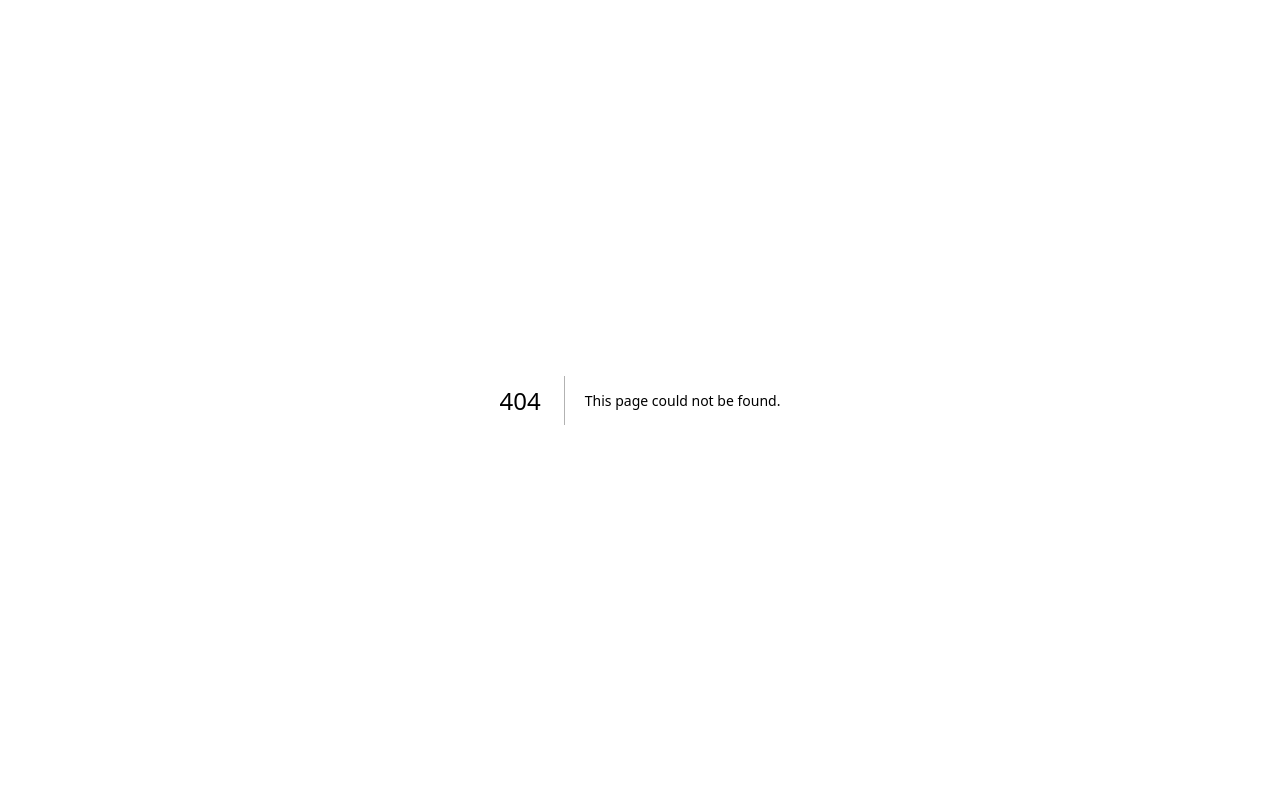
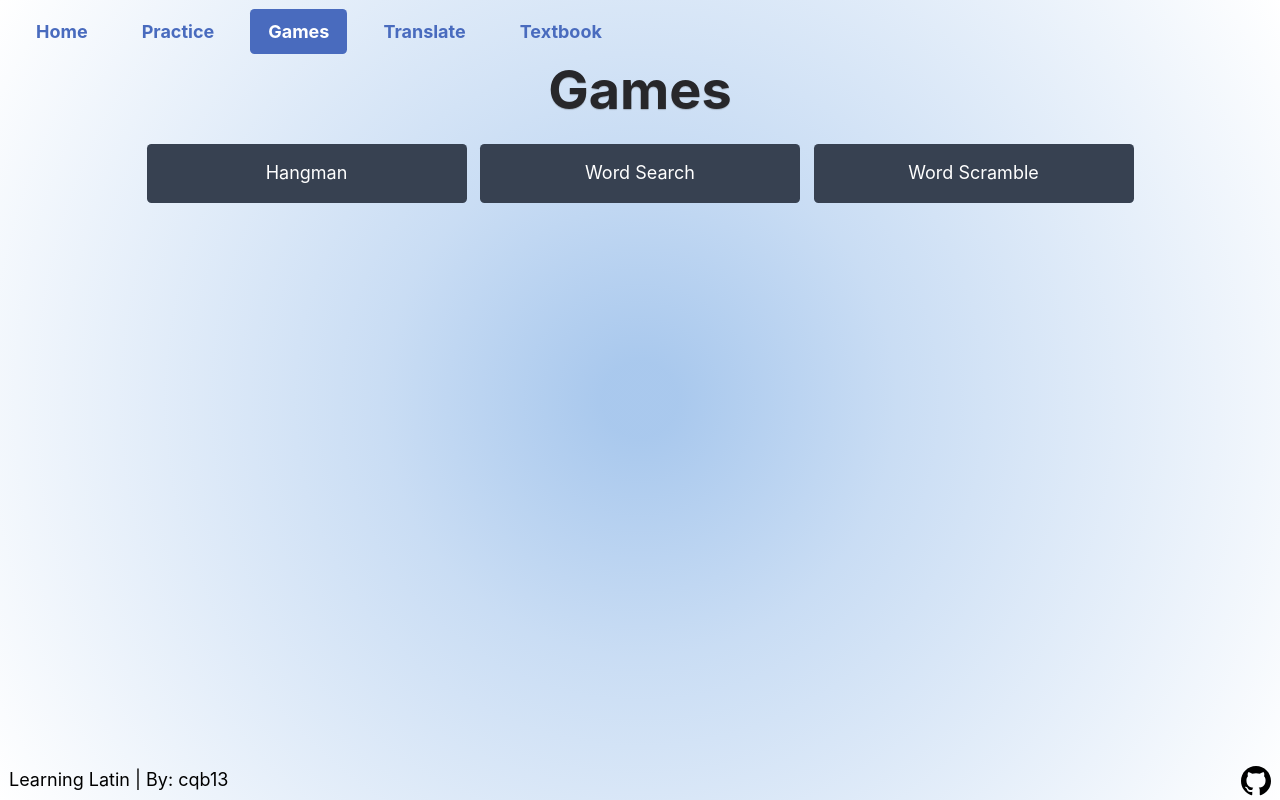
Before and after one commit to cqb13/Learning-Latin, a Next.js app: page /games in a window 1280 px wide. Before the commit this address had no page. Built offline with nearby package versions, Linux system fonts and the light colour scheme.

Commit message:
started making games

```diff
--- a/components/shared/button.tsx
+++ b/components/shared/button.tsx
@@ -1,5 +1,5 @@
-import buttonProps from '@prop-types/buttonProps';
-import Link from 'next/link'
+import buttonProps from "@prop-types/buttonProps";
+import Link from "next/link";
 
 const Button = (props: buttonProps) => {
   const handleClick = (
@@ -14,8 +14,16 @@ const Button = (props: buttonProps) => {
       <>
         <Link
           onClick={handleClick}
-          className={`${props.locked? "bg-gray-700 cursor-default" : "bg-primary-color hover:bg-primary-color-dark active:tracking-widest cursor-pointer"} child:pointer-events-none flex flex-row justify-center items-center text-center border-none text-white px-8 py-[calc(15px)] rounded transition-all select-none ${props.class}`}
-          href={props.link.toString()} id={props.id}>
+          className={`${
+            props.locked
+              ? "bg-gray-700 cursor-default"
+              : "bg-primary-color hover:bg-primary-color-dark active:tracking-widest cursor-pointer"
+          } child:pointer-events-none flex flex-row justify-center items-center text-center border-none text-white px-8 py-[calc(15px)] rounded transition-all select-none ${
+            props.class
+          }`}
+          href={props.locked ? "" : props.link.toString()}
+          id={props.id}
+        >
           {props.children}
         </Link>
       </>
@@ -25,7 +33,13 @@ const Button = (props: buttonProps) => {
   return (
     <a
       onClick={handleClick}
-      className={`${props.locked? "bg-gray-700 cursor-default" : "bg-primary-color hover:bg-primary-color-dark active:tracking-widest cursor-pointer"} child:pointer-events-none flex flex-row justify-center items-center text-center border-none text-white px-8 py-[calc(15px)] rounded transition-all select-none ${props.class}`}
+      className={`${
+        props.locked
+          ? "bg-gray-700 cursor-default"
+          : "bg-primary-color hover:bg-primary-color-dark active:tracking-widest cursor-pointer"
+      } child:pointer-events-none flex flex-row justify-center items-center text-center border-none text-white px-8 py-[calc(15px)] rounded transition-all select-none ${
+        props.class
+      }`}
       target={props.target}
       href={props.href}
       id={props.id}
--- a/lib/routes.ts
+++ b/lib/routes.ts
@@ -1,6 +1,7 @@
 const routes: [string, string][] = [
   ["Home", "/"],
   ["Practice", "/practice"],
+  ["Games", "/games"],
   ["Translate", "/translate"],
   ["Textbook", "/textbook"]
 ];
--- /dev/null
+++ b/pages/games.tsx
@@ -0,0 +1,47 @@
+import Layout from "@components/shared/layout";
+import Button from "@components/shared/button";
+import { practiceRoutes } from "@lib/routes";
+import { NextPage } from "next";
+
+/*
+- Hangman,
+- Word Search,
+- Word Scramble (give definition and letters, user has to unscramble)
+*/
+
+const Games: NextPage = () => {
+  return (
+    <Layout title='Practice' backgroundClass='bg-practice-nav-gradient'>
+      <section className='flex flex-col items-center'>
+        <h1 className='text-5xl text-zinc-800 font-bold m-0 [text-shadow:0_1px_1px_rgba(0,0,0,0.2)] text-center'>
+          Games
+        </h1>
+        <section className='mt-6 flex flex-wrap justify-center items-center gap-3 w-full max-md:flex-col'>
+          <Button
+            link='/games/hangman'
+            locked={true}
+            class=' w-1/4 max-md:w-3/4 max-xs:w-11/12'
+          >
+            Hangman
+          </Button>
+          <Button
+            link='/games/word-search'
+            locked={true}
+            class=' w-1/4 max-md:w-3/4 max-xs:w-11/12'
+          >
+            Word Search
+          </Button>
+          <Button
+            link='/games/word-scramble'
+            locked={true}
+            class=' w-1/4 max-md:w-3/4 max-xs:w-11/12'
+          >
+            Word Scramble
+          </Button>
+        </section>
+      </section>
+    </Layout>
+  );
+};
+
+export default Games;
--- /dev/null
+++ b/pages/games/hangman.tsx
@@ -0,0 +1,31 @@
+import Layout from "@components/shared/layout";
+import Button from "@components/shared/button";
+import { useState } from "react";
+import Text from "@components/shared/text";
+import { NextPage } from "next";
+
+const Hangman: NextPage = () => {
+  const [words, setWords] = useState(["hello", "world", "test"]);
+  const [currentWord, setCurrentWord] = useState("");
+  const [guessedLetters, setGuessedLetters] = useState([]);
+  const [lives, setLives] = useState(6);
+  const [gameOver, setGameOver] = useState(false);
+  const [gameWon, setGameWon] = useState(false);
+
+  const startGame = () => {
+    const randomWord = words[Math.floor(Math.random() * words.length)];
+    setCurrentWord(randomWord);
+  };
+
+  return (
+    <Layout title='Translator' backgroundClass='bg-translate-gradient'>
+      <section className='flex flex-col items-center'>
+        <h1 className='text-5xl text-zinc-800 font-bold m-0 [text-shadow:0_1px_1px_rgba(0,0,0,0.2)]'>
+          Hangman
+        </h1>
+      </section>
+    </Layout>
+  );
+};
+
+export default Hangman;
--- /dev/null
+++ b/pages/games/word-scramble.tsx
@@ -0,0 +1,19 @@
+import Layout from "@components/shared/layout";
+import Button from "@components/shared/button";
+import { useState } from "react";
+import Text from "@components/shared/text";
+import { NextPage } from "next";
+
+const WordScramble: NextPage = () => {
+  return (
+    <Layout title='Translator' backgroundClass='bg-translate-gradient'>
+      <section className='flex flex-col items-center'>
+        <h1 className='text-5xl text-zinc-800 font-bold m-0 [text-shadow:0_1px_1px_rgba(0,0,0,0.2)]'>
+          Word Scramble
+        </h1>
+      </section>
+    </Layout>
+  );
+};
+
+export default WordScramble;
--- /dev/null
+++ b/pages/games/word-search.tsx
@@ -0,0 +1,19 @@
+import Layout from "@components/shared/layout";
+import Button from "@components/shared/button";
+import { useState } from "react";
+import Text from "@components/shared/text";
+import { NextPage } from "next";
+
+const WordSearch: NextPage = () => {
+  return (
+    <Layout title='Translator' backgroundClass='bg-translate-gradient'>
+      <section className='flex flex-col items-center'>
+        <h1 className='text-5xl text-zinc-800 font-bold m-0 [text-shadow:0_1px_1px_rgba(0,0,0,0.2)]'>
+          Word Search
+        </h1>
+      </section>
+    </Layout>
+  );
+};
+
+export default WordSearch;
--- a/pages/index.tsx
+++ b/pages/index.tsx
@@ -106,10 +106,11 @@ const Home: NextPage = () => {
               Get a glimpse of what we're working on and what's coming next to
               enhance your Latin learning experience.
             </p>
+            <p className='text-lg font-semibold'>- Practice games - Q2 2024</p>
+            <p className='text-lg font-semibold'>- Improved charts - Q3 2024</p>
             <p className='text-lg font-semibold'>
-              - More practice charts - Q2 2024
+              - More practice charts - Some Time 2024
             </p>
-            <p className='text-lg font-semibold'>- Practice games - Q3 2024</p>
           </div>
         </div>
         <div className='py-16 bg-white px-5' id='faqs'>
```
